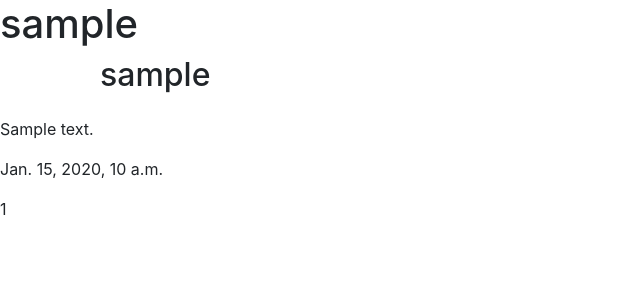
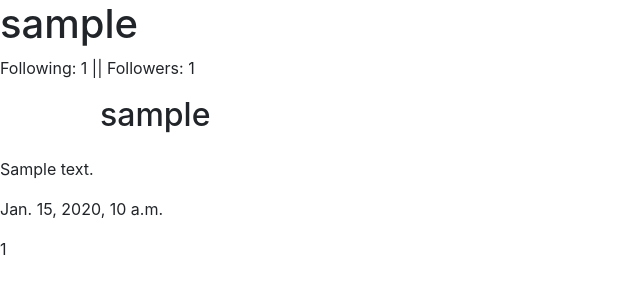
Before and after one commit to Teemobeemo/Network, a Django app: a page that uses network/project4/network/templates/network/profile.html in a window 1280 px wide. Shown: the part 86-386 px from the top of the page, without its empty margins (0-640 px from the left). Run offline with Django 3.2, Linux system fonts and the light colour scheme; a user stored in the database is signed in; tables that the repository leaves empty hold one stand-in row (values such as "Sample post"); some libraries are stand-ins or nearby versions.

Commit message:
SHow following in profile page

```diff
--- a/network/project4/network/profile_views.py
+++ b/network/project4/network/profile_views.py
@@ -1,6 +1,6 @@
 from django.shortcuts import render
 
-from .models  import Post, UserProfile
+from .models  import Post, UserProfile,Follow
 
 from django.core.paginator import Paginator,PageNotAnInteger,EmptyPage
 
@@ -11,10 +11,21 @@ def profile(request):
 
     user = None
     posts_of_user = None
+    followers = None
+    following = None
+
 
     try:
         user = UserProfile.objects.get(username = username)
         posts_of_user_list = Post.objects.filter(creator = user)
+
+        # Get num of followers and following
+        follows_follower = Follow.objects.filter(follow_id=user)
+        followers = follows_follower.count()
+
+        follow_following = Follow.objects.filter(user_id=user)
+        following = follow_following.count()
+
         paginator = Paginator(posts_of_user_list, 5)
 
         try:
@@ -27,4 +38,8 @@ def profile(request):
     except UserProfile.DoesNotExist:
         print(f'Could not find user with username = {username}')
 
-    return render(request,'network/profile.html',{"user1":user,"posts":posts_of_user})
+    return render(request,'network/profile.html',
+                        {"user1":user,
+                        "posts":posts_of_user,
+                        'followers':followers,
+                        'following':following})
--- a/network/project4/network/templates/network/profile.html
+++ b/network/project4/network/templates/network/profile.html
@@ -1,67 +1,49 @@
-{% extends "network/layout.html" %}
-
-{% block title %}
-{{user1}}
-{% endblock %}
-
-{% block body %}
+{% extends "network/layout.html" %} {% block title %} {{user1}} {% endblock %} {% block body %} {% if user1 %}
 
 <h1>{{user1.username}}</h1>
-
+<p>Following: {{following}} || Followers: {{followers}}</p>
 <!-- Follow unfollow buttons -->
 {% if request.user.is_authenticated and request.user.username != user1.username%}
 
 <form action="/api/follow/?next=/profile/?username={{user1.username}}" method="post">
     {%csrf_token%}
     <input type="text" hidden aria-hidden="true" name="to_follow" value="{{user1.username}}">
-    <button class = "btn" type="submit">Follow</button>
-    <button class = "btn" type="submit" formaction="/api/unfollow/?next=/profile/?username={{user1.username}}" >Unfollow</button>
+    <button class="btn" type="submit">Follow</button>
+    <button class="btn" type="submit" formaction="/api/unfollow/?next=/profile/?username={{user1.username}}">Unfollow</button>
 </form>
 
-{% endif %}
-
-
-{% for post in posts %}
+{% endif %} {% for post in posts %}
 <div class="post">
     <h2>{{post.creator}}</h2>
     <p>{{post.content}}</p>
     <p>{{post.created_at}}</p>
     <p>{{post.likes}}</p>
 </div>
-{% endfor %}
-
-{% if posts.has_other_pages %}
+{% endfor %} {% if posts.has_other_pages %}
 <ul>
     {% if posts.has_previous %}
     <!-- Left -->
-<li><a href="?username={{user1.username}}&page={{posts.previous_page_number}}"><</a></li>
-{% endif %}
+    <li>
+        <a href="?username={{user1.username}}&page={{posts.previous_page_number}}">
+            <</a>
+    </li>
+    {% endif %} {% for i in posts.paginator.page_range %} {% if posts.number == i %}
 
-{% for i in posts.paginator.page_range %}
-
-{% if posts.number == i %}
-
-<li><p>{{i}}</p></li>
+    <li>
+        <p>{{i}}</p>
+    </li>
 
     {% else %}
     <li>
         <a href="?username={{user1.username}}&page={{i}}">{{i}}</a>
     </li>
-{% endif %}
-
-
-
-{% endfor %}
-
-{% if posts.has_next %}
+    {% endif %} {% endfor %} {% if posts.has_next %}
     <li>
         <a href="?username={{user1.username}}&page={{posts.next_page_number}}">></a>
     </li>
     {% endif %}
 
 </ul>
-{% endif %}
-
-
-
-{% endblock %}
+{% endif %} {% else %}
+<h1>Sorry Coiuld not find the user!</h1>
+{% endif %} {% endblock %}
```
Also changed, not shown: network/project4/network/static/network/styles.css (+7 -5 lines). Lines whose indentation alone changed are shown as unchanged.
